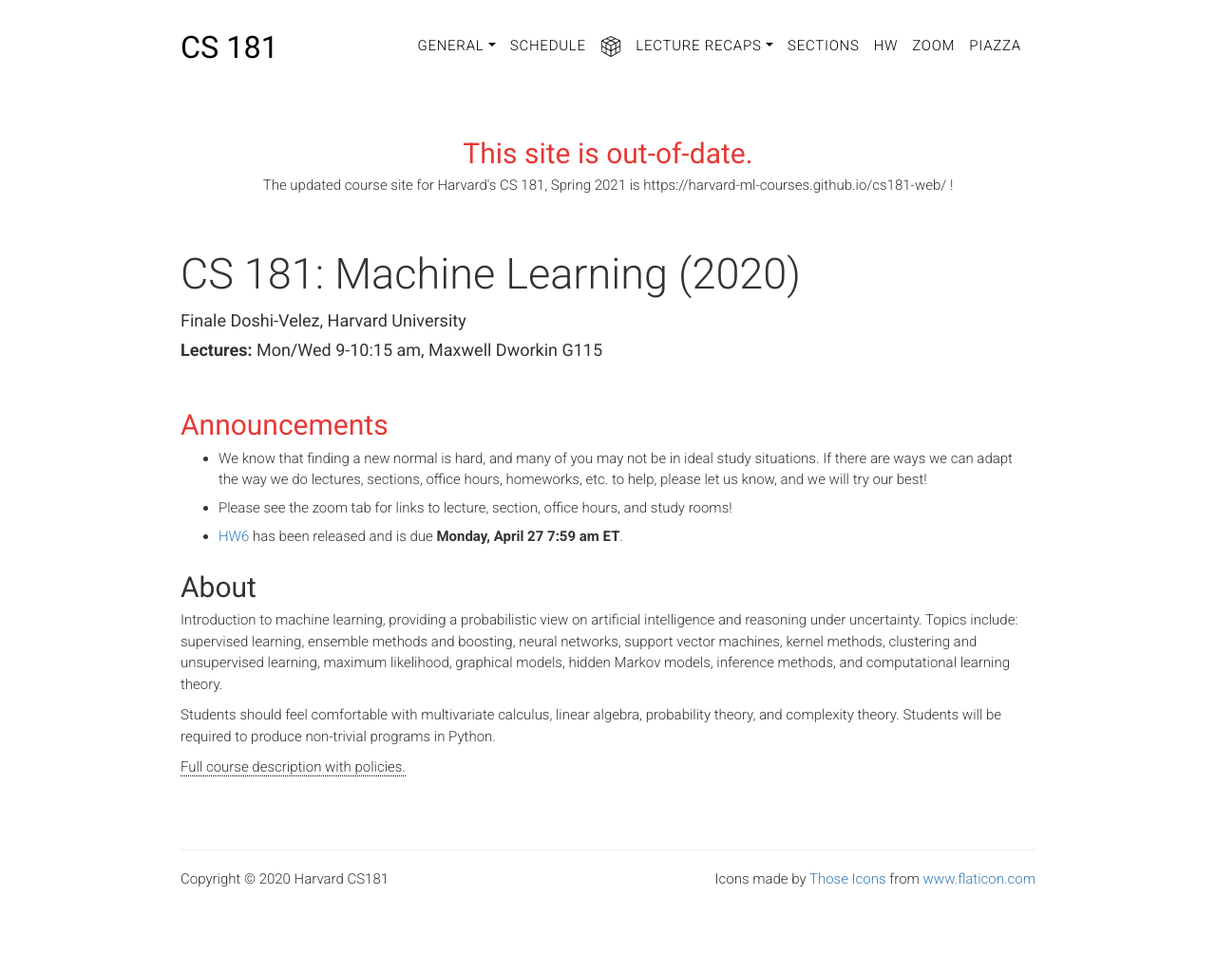
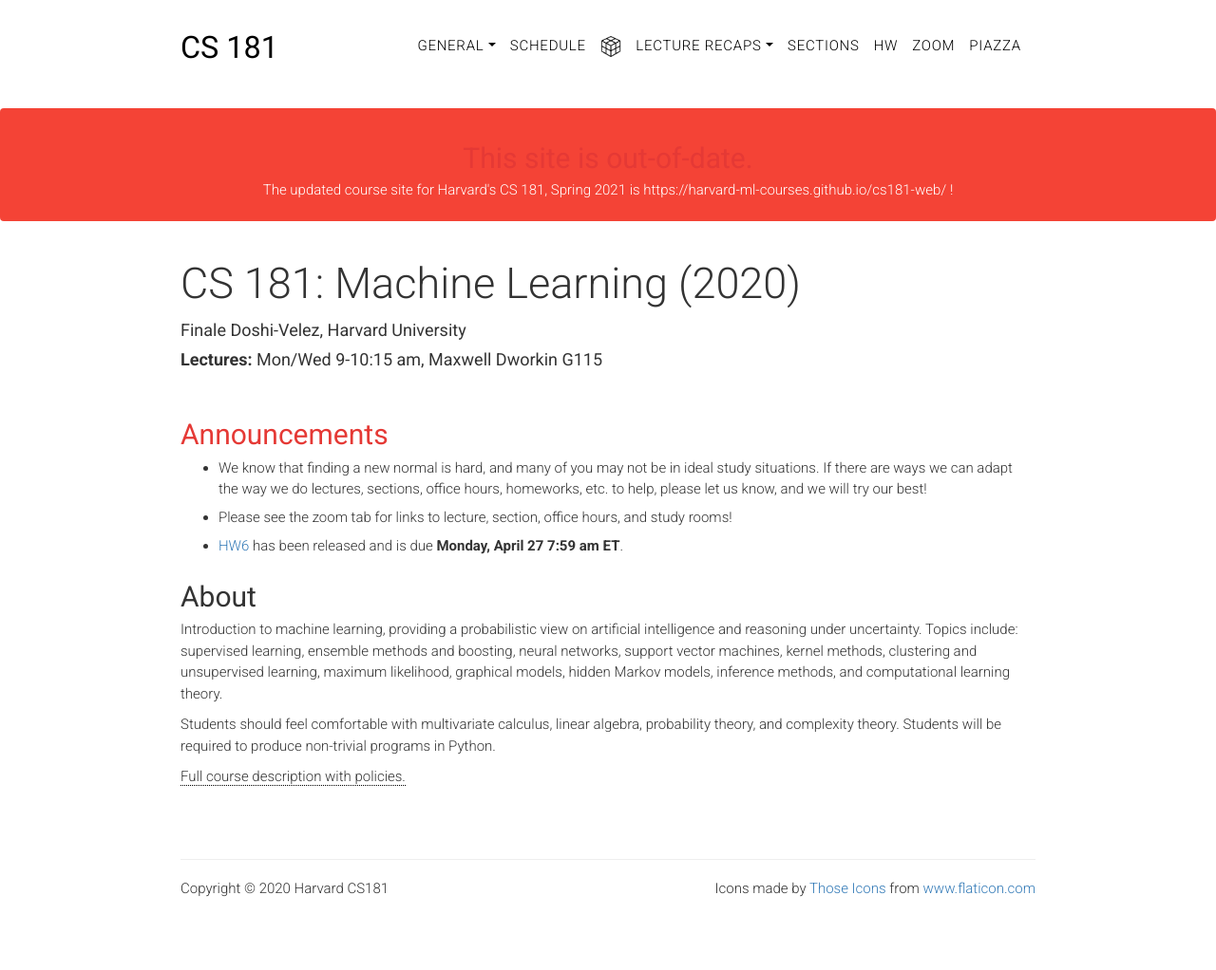
Before and after one commit to harvard-ml-courses/cs181-web-2020, a Jekyll site: the page built from index.html, in a window 1280 px wide. Shown: the whole page at 95% size. Built offline with Jekyll 4.4.1, drawn with Linux system fonts in a browser that asks for light colours.

Commit message:
Update style.css

```diff
--- a/css/style.css
+++ b/css/style.css
@@ -126,6 +126,13 @@
     color: #E53935;
 }
 
+.alert {
+  padding: 20px;
+  background-color: #f44336; /* Red */
+  color: white;
+  margin-bottom: 15px;
+}
+
 ul.lists {
     padding: 0;
     overflow: hidden; }
```
